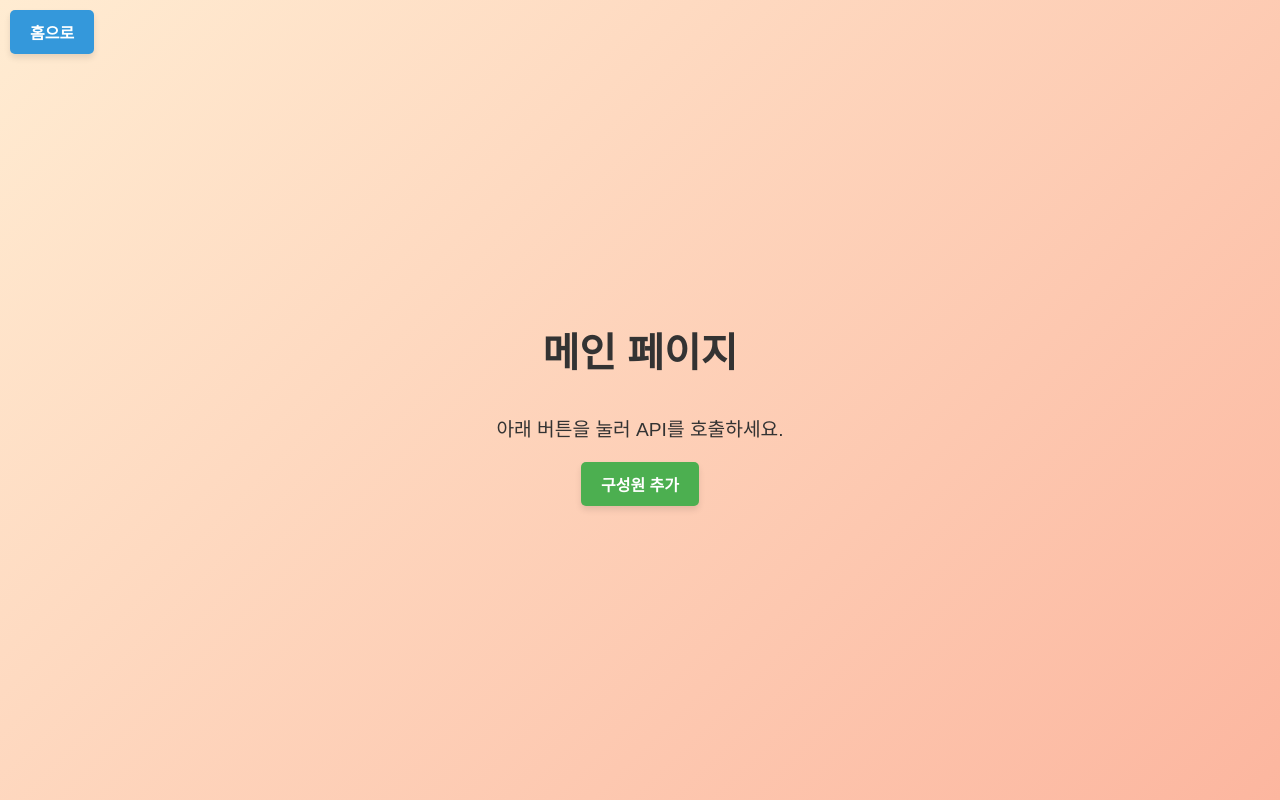
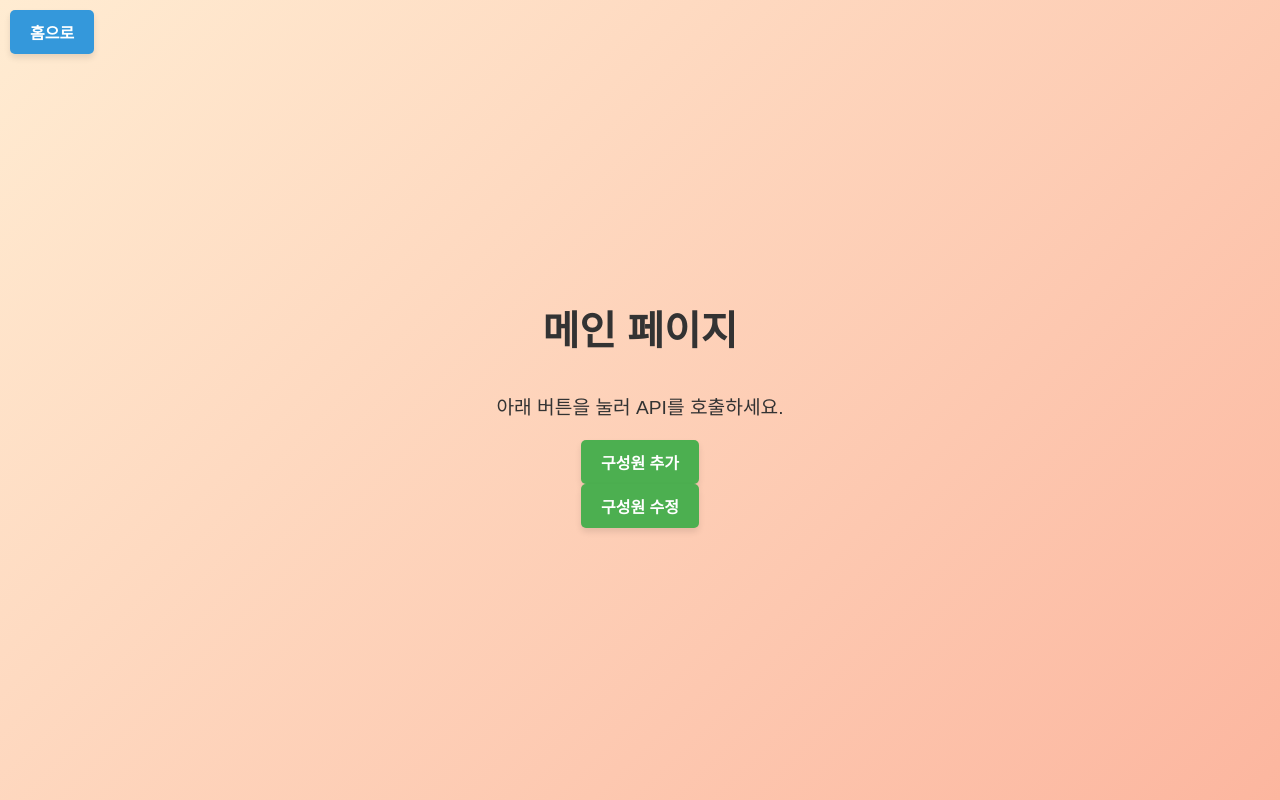
Before and after one commit to linju7/WTAFE, a React (Create React App) app in the folder wtafe/: page /mainpage in a window 1280 px wide. Built offline with nearby package versions, Linux system fonts and the light colour scheme.

Commit message:
사용자 수정 API 호출 버튼 생성

```diff
--- a/wtafe/src/App.js
+++ b/wtafe/src/App.js
@@ -13,7 +13,7 @@ function App() {
 
 
         {/* 첫 페이지 - 보안코드 입력 시 서비스 접근 가능  */}
-        <Route path="/" element={<Security />} />
+        <Route path="/" element={<Home />} />
 
         {/* 홈 페이지 - 자동화 환경 세팅 (서버, 인스턴스, 도메인 설정 페이지) */}
         <Route
--- a/wtafe/src/pages/mainpage/mainpage.jsx
+++ b/wtafe/src/pages/mainpage/mainpage.jsx
@@ -40,6 +40,21 @@ const MainPage = () => {
         onError={handleError}
       />
 
+      <AutomationButton
+        label="구성원 수정"
+        apiEndpoint="http://127.0.0.1:8000/api/user/modify"
+        method="POST"
+        requestBody = {
+          {
+            instance: instance,
+            server : server
+          }
+        }
+        onSuccess={handleSuccess}
+        onError={handleError}
+      />
+
+
 
     </div>
   );
```
